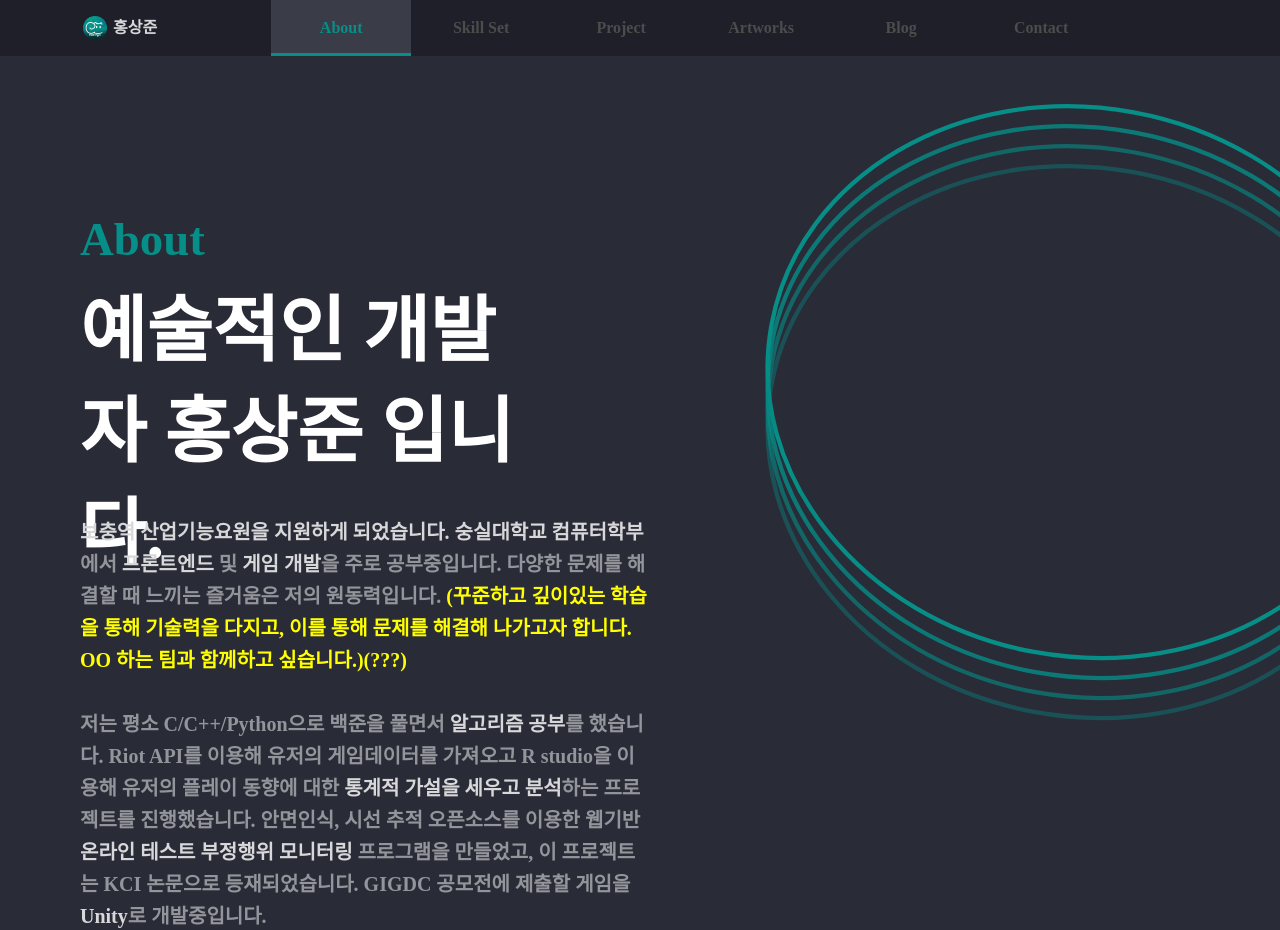
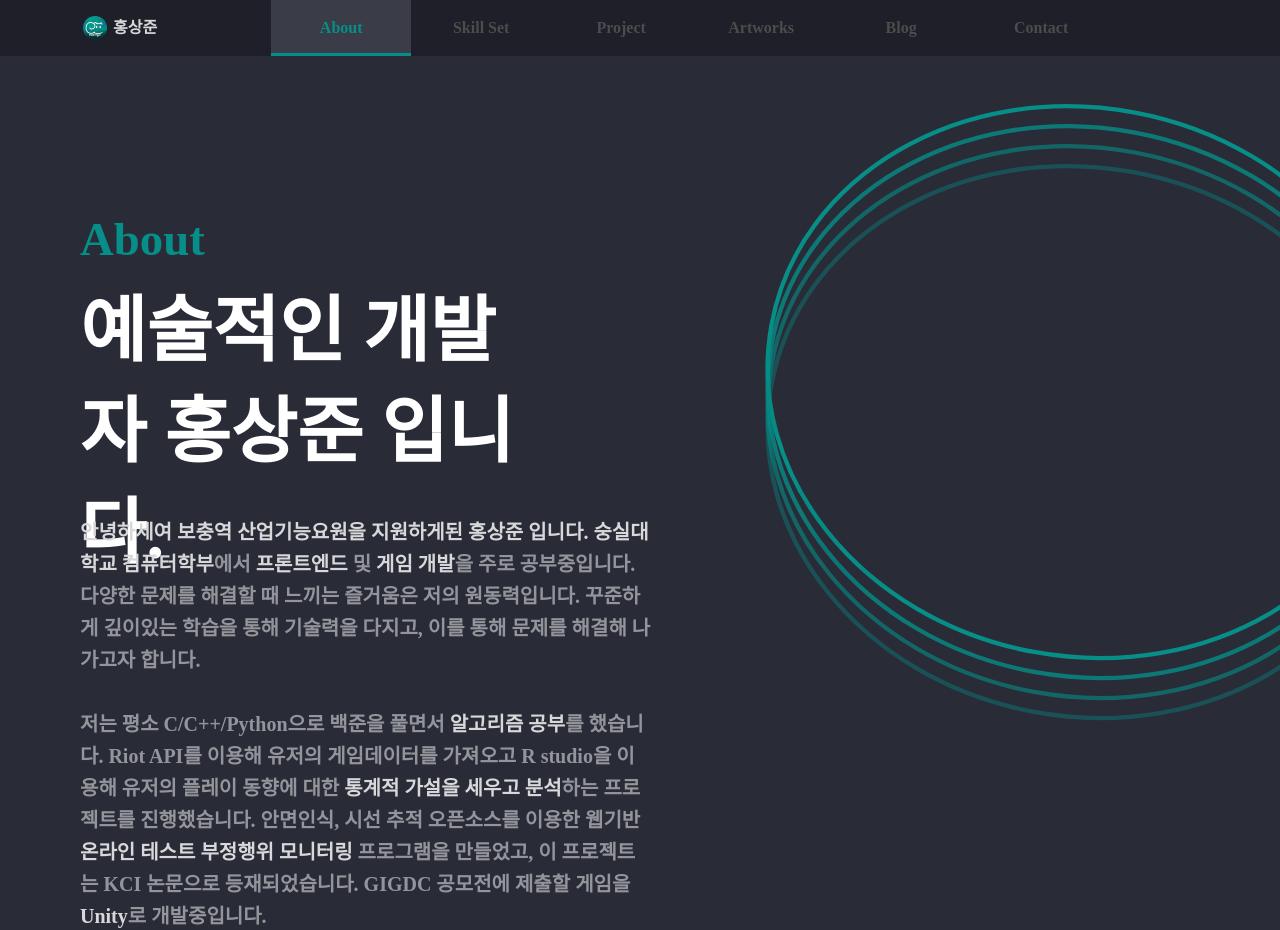
Before and after one commit to DogGuyMan/Portfolio, a website built with webpack: page public/index.html in a window 1280 px wide. Shown: the top 930 px of the page. Built offline with nearby package versions, Linux system fonts and the light colour scheme; a web font is replaced by a local one.

Commit message:
About contentText 수정

```diff
--- a/public/index.html
+++ b/public/index.html
@@ -112,12 +112,10 @@
                 <p class="contentText">
                     <span>
                         <strong>
-                            보충역 산업기능요원을 지원하게 되었습니다.
+                            안녕하세여 보충역 산업기능요원을 지원하게된 홍상준 입니다.
                             숭실대학교 컴퓨터학부</strong>에서 <strong>프론트엔드</strong> 및 <strong>게임 개발</strong>을 주로 공부중입니다.
                         다양한 문제를 해결할 때 느끼는 즐거움은 저의 원동력입니다.
-                        <span style="color : #FF0">
-                            (꾸준하고 깊이있는 학습을 통해 기술력을 다지고, 이를 통해 문제를 해결해 나가고자 합니다.
-                            OO 하는 팀과 함께하고 싶습니다.)(???)</span>
+                            꾸준하게 깊이있는 학습을 통해 기술력을 다지고, 이를 통해 문제를 해결해 나가고자 합니다.
                         <br>
                     </span>
                     <br>
```
